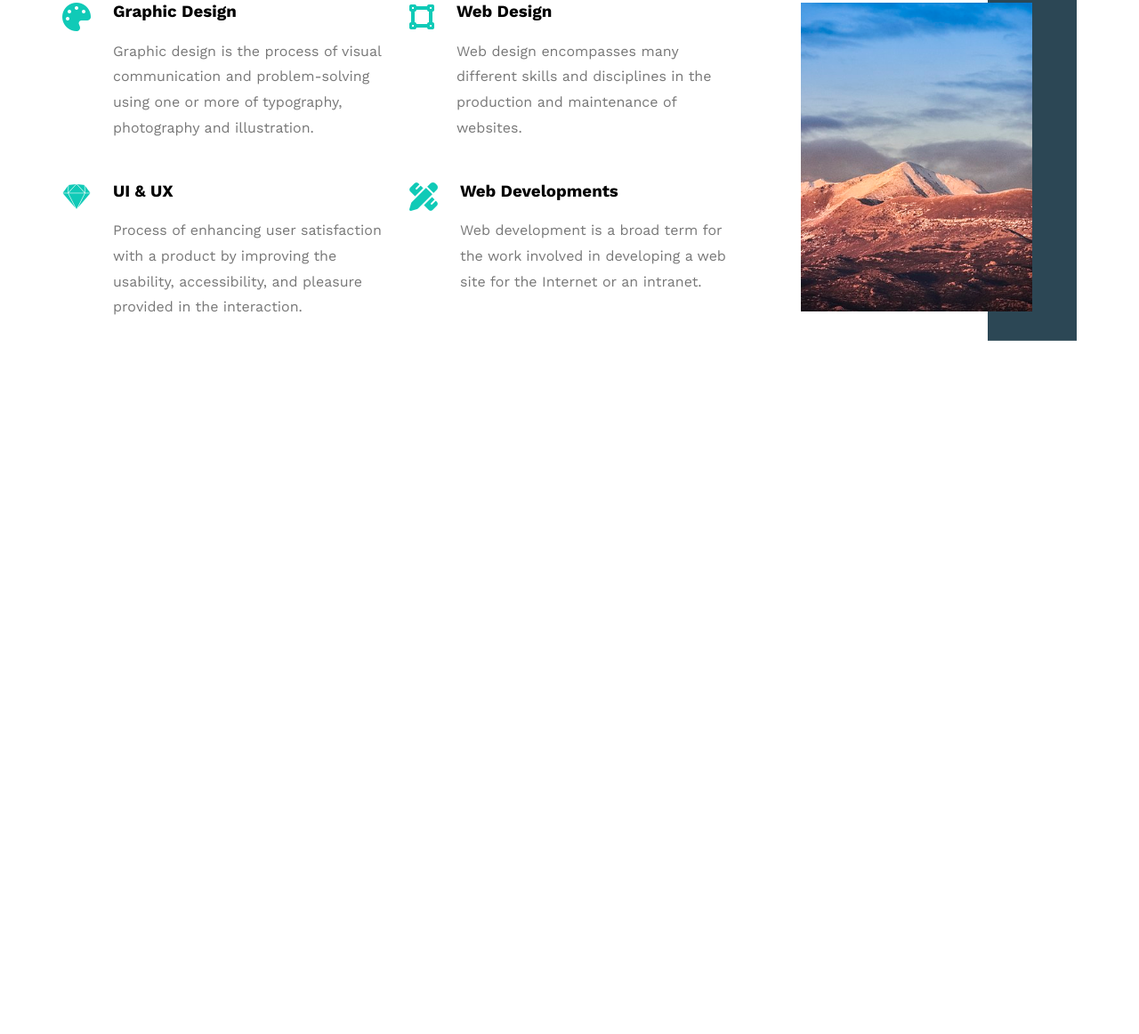
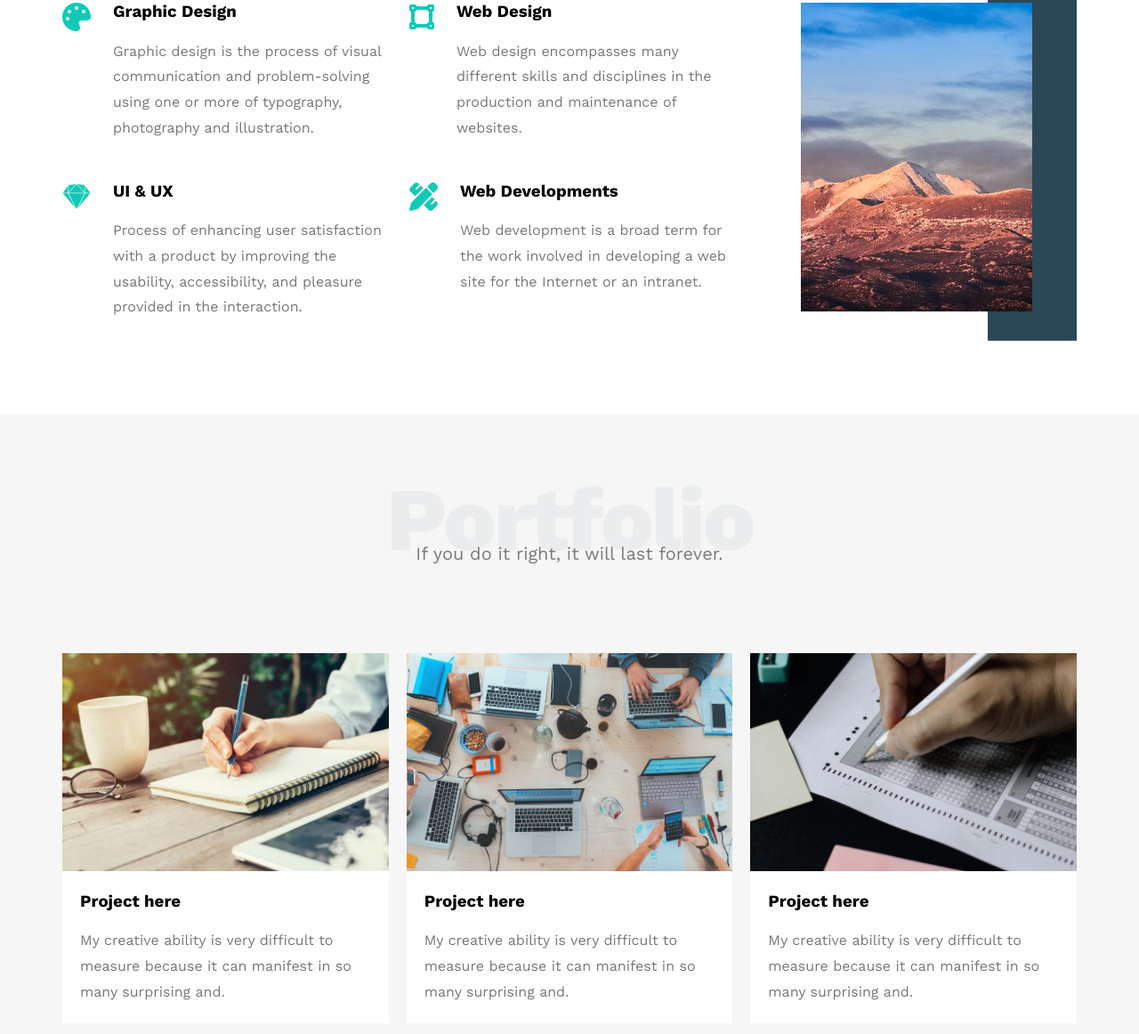
Before and after one commit to AbdalrahmanMohammad/project1, a plain HTML site: page index.html in a window 1280 px wide. Shown: the part 1446-2608 px from the top of the page at 89% size. Before the commit the page ends 1912 px from the top, so only its background shows below. Drawn offline with nearby package versions, Linux system fonts and the light colour scheme.

Commit message:
finish Portfolio

```diff
--- a/css/leon.css
+++ b/css/leon.css
@@ -2,6 +2,9 @@
 :root {
     --main-color: #10cab7;
     --secondary-color: #2c4755;
+    --section-padding: 60px;
+    --section-margin: 100px;
+    --section-background: #f6f6f6;
 }
 
 /* End variables */
@@ -195,8 +198,8 @@ header .links ul li:not(:last-child) a {
 /* End landing section  */
 /* Start features section  */
 .features {
-    padding: 60px 0;
-    background-color: #f6f6f6;
+    padding: var(--section-padding) 0;
+    background-color: var(--section-background);
 }
 
 .features .container {
@@ -229,11 +232,11 @@ header .links ul li:not(:last-child) a {
 /* End features section  */
 /* Start Services section  */
 .services {
-    padding: 60px 0;
+    padding: var(--section-padding) 0;
 }
 
 .services .services-content {
-    margin-top: 100px;
+    margin-top: var(--section-margin);
     display: grid;
     grid-template-columns: repeat(auto-fill, minmax(300px, 1fr));
     grid-gap: 30px;
@@ -274,7 +277,8 @@ header .links ul li:not(:last-child) a {
     position: relative;
     text-align: center;
 }
-.services .services-content .col .image img{
+
+.services .services-content .col .image img {
     width: 260px;
 }
 
@@ -294,4 +298,41 @@ header .links ul li:not(:last-child) a {
         display: none;
     }
 }
+
 /* End Services section  */
+/* Start Portfolio section  */
+.portfolio {
+    padding: var(--section-padding) 0;
+    background-color: #f6f6f6;
+}
+
+.portfolio .portfolio-content {
+    margin-top: var(--section-margin);
+    display: grid;
+    grid-template-columns: repeat(auto-fill, minmax(300px, 1fr));
+    grid-gap: 20px;
+}
+
+.portfolio .portfolio-content .col {
+    background-color: white;
+}
+
+.portfolio .portfolio-content .col img {
+    max-width: 100%;
+}
+
+.portfolio .portfolio-content .col .text {
+    padding: 20px;
+}
+
+.portfolio .portfolio-content .col h3 {
+    margin-top: 0;
+}
+
+.portfolio .portfolio-content .col p {
+    line-height: 1.8;
+    color: #777;
+    margin-bottom: 0;
+}
+
+/* End Portfolio section  */
--- a/index.html
+++ b/index.html
@@ -121,6 +121,40 @@
         </div>
     </div>
     <!-- End services section -->
+    <!-- Start Portfolio section -->
+    <div class="portfolio">
+        <div class="container">
+            <h2 class="special-heading">Portfolio</h2>
+            <p>If you do it right, it will last forever.</p>
+            <div class="portfolio-content">
+                <div class="col">
+                    <div class="image"><img src="images/one.jpg" alt=""></div>
+                    <div class="text">
+                        <h3>Project here</h3>
+                        <p>My creative ability is very difficult to measure because it can manifest in so many
+                            surprising and.</p>
+                    </div>
+                </div>
+                <div class="col">
+                    <div class="image"><img src="images/two.jpg" alt=""></div>
+                    <div class="text">
+                        <h3>Project here</h3>
+                        <p>My creative ability is very difficult to measure because it can manifest in so many
+                            surprising and.</p>
+                    </div>
+                </div>
+                <div class="col">
+                    <div class="image"><img src="images/three.jpg" alt=""></div>
+                    <div class="text">
+                        <h3>Project here</h3>
+                        <p>My creative ability is very difficult to measure because it can manifest in so many
+                            surprising and.</p>
+                    </div>
+                </div>
+            </div>
+        </div>
+    </div>
+    <!-- End Portfolio section -->
 
 </body>
 
```
Also changed, not shown: images/one.jpg (added), images/three.jpg (added), images/two.jpg (added). Lines whose indentation alone changed are shown as unchanged.
